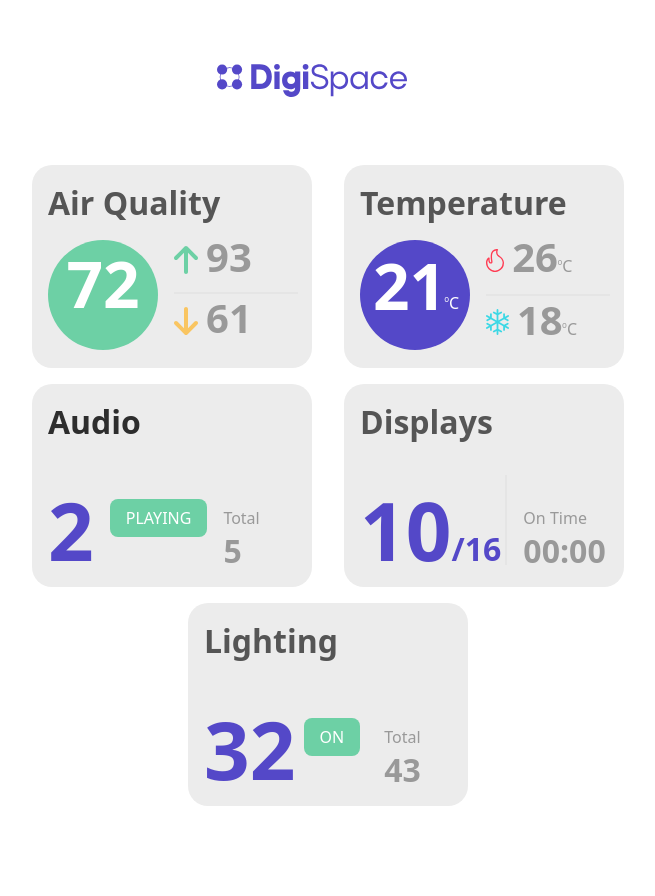
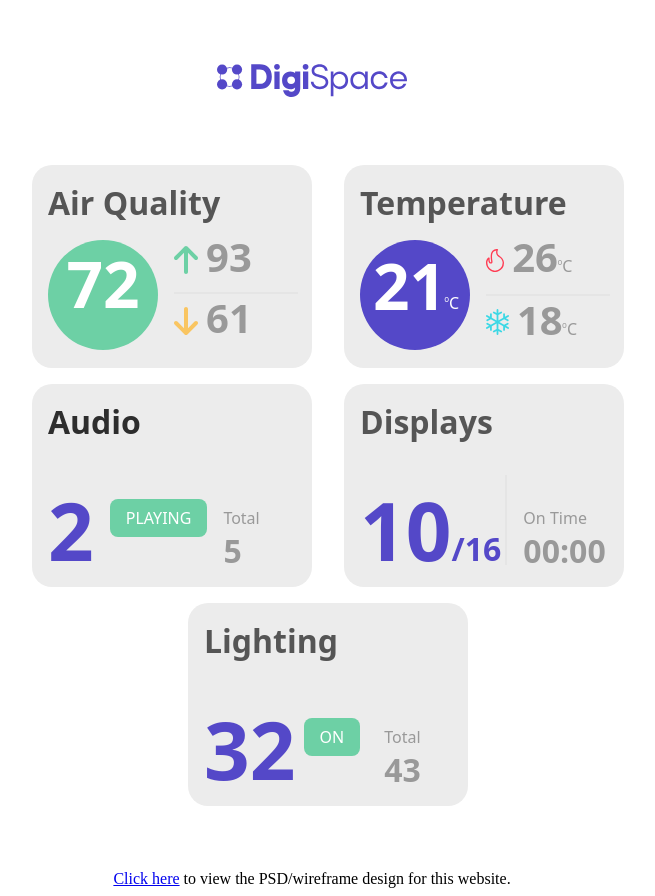
Before and after one commit to 1metalhead/Frontend-Developer-Task, an Angular app: page / in a window 1280 px wide. Shown: the whole page, without its empty margins (328-983 px from the left). Before the commit the page ends 830 px from the top, so only its background shows below. Built offline with nearby package versions, Linux system fonts and the light colour scheme.

Commit message:
added link of design

```diff
--- a/src/app/app.component.html
+++ b/src/app/app.component.html
@@ -20,3 +20,9 @@
     </div>
   </div>
 </div>
+<div class="link-container">
+  <a href="assets/design.png" target="_blank">
+    Click here
+  </a>
+  <span>&nbsp;to view the PSD/wireframe design for this website.</span>
+</div>
--- a/src/app/app.component.scss
+++ b/src/app/app.component.scss
@@ -14,3 +14,9 @@
     justify-content: center;
     padding: 0 18%;
 }
+.link-container {
+    display: flex;
+    justify-content: center;
+    margin-top: 3rem;
+
+}
```
